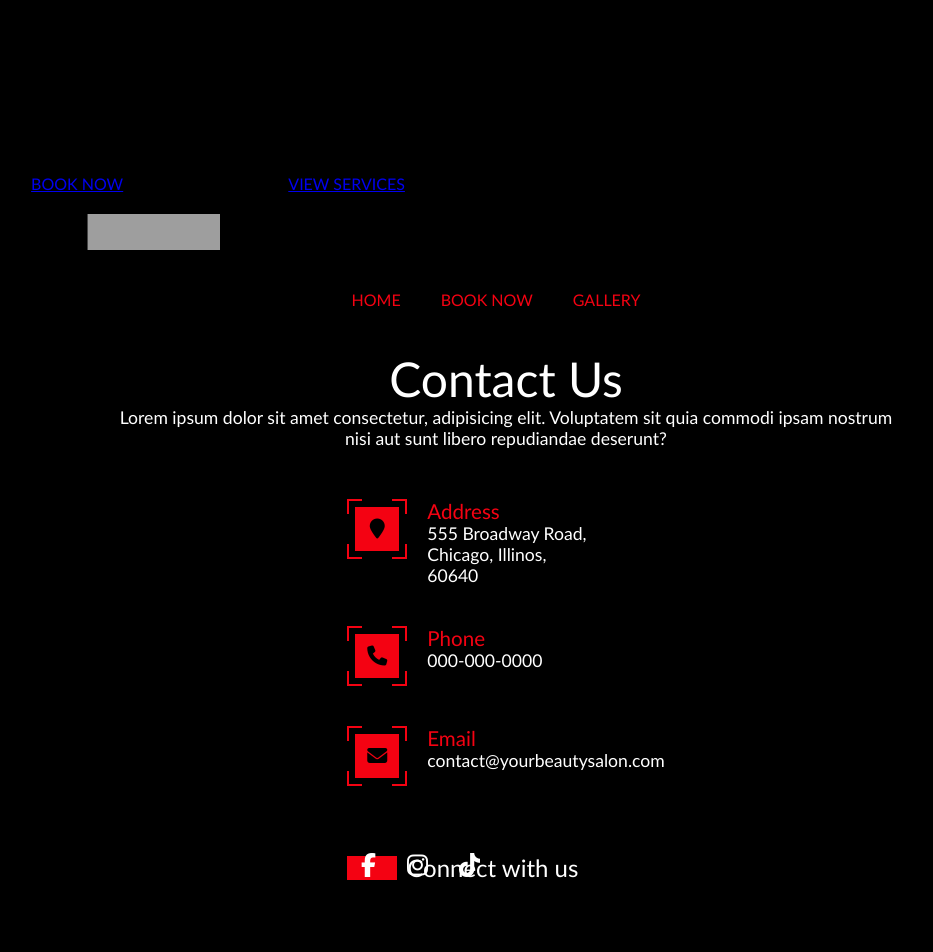
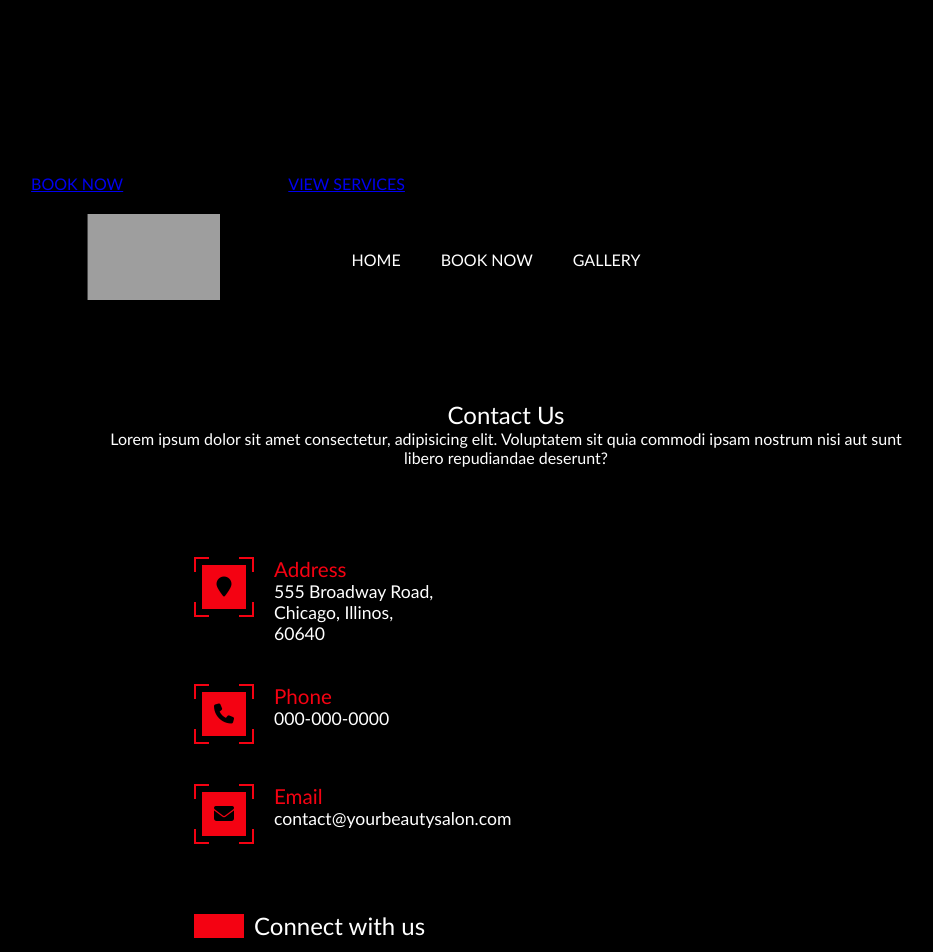
Before and after one commit to VergilKellley/your-beauty-salon, a PHP site: page /about in a window 1280 px wide. Shown: the part 871-1823 px from the top of the page, without its empty margins (134-1067 px from the left). Run offline with PHP 8.4, Linux system fonts and the light colour scheme; data that the repository does not hold is empty; a stand-in replaces the project's code that opens the database connection; some libraries are stand-ins or nearby versions; grey boxes are pictures that could not be loaded.

Commit message:
rearranged social media icons

```diff
--- a/css/contact-form.css
+++ b/css/contact-form.css
@@ -11,14 +11,14 @@ nav {
     z-index: 999;
     display: flex;
     justify-content: center;
-    padding: 2.5em;
+    /* padding: 2.5em; */
     align-items: center;
     gap: 20px;
 }
 
 nav .nav-item a {
     text-decoration: none;
-    color: #F40212;
+    color: #Fff;
 }
 
 .contact {
@@ -29,7 +29,9 @@ nav .nav-item a {
     justify-content: center;
     align-items: center;
     flex-direction: column;
-    background: #000 ;
+    background: #000;
+    z-index: 2;
+    margin-top: 50px;
 }
 
 .contact .contact-content {
@@ -38,14 +40,12 @@ nav .nav-item a {
 }
 
 .contact .contact-content h2 {
-    font-size: 3em;
     color: #fff;
     font-weight: 500;
 }
 
 .contact .contact-content p {
     color: #fff;
-    font-size: 1.1em;
     font-weight: 300;
 }
 
@@ -110,6 +110,16 @@ nav .nav-item a {
     font-size: 1.25em;
 }
 
+.contact-form-send-btn {
+    padding: 8px 17px;
+    font-size: 16px;
+}
+
+.contact-form-send-btn:hover {
+    cursor: pointer;
+    opacity: .5;
+}
+
 .text p {
     word-wrap:break-word;
 }
@@ -142,7 +152,7 @@ nav .nav-item a {
     position: relative;
     display: flex;
     gap: 30px;
-    margin: 20px 0;
+    margin: 70px 0 0 160px;
 }
 
 .contact-container .contactInfo .sci li {
@@ -207,7 +217,6 @@ nav .nav-item a {
 }
 
 .contact-container .contactForm form h2 {
-    font-size: 2em;
     color: #000;
     font-weight: 500;
 }
@@ -228,7 +237,7 @@ nav .nav-item a {
     border: none;
     background: transparent;
     border-bottom: 2px solid #F40212;
-    color: #fff;
+    color: #000;
     outline: none;
     resize: none;
 }
@@ -273,9 +282,6 @@ nav .nav-item a {
         width:55vw !important;
 
     }
-    .contact-container {
-        flex-direction: column;
-    }
 
     .contact-container .contactInfo,
     .contact-container .contactForm {
@@ -293,6 +299,67 @@ nav .nav-item a {
     }
 }
 
+/* @media screen and (max-width: 1350px) {
+    .contact-container {
+        flex-direction: column;
+    }
+} */
+
+@media screen and (max-width: 1350px) {
+
+    .contact-container {
+        flex-direction: column;
+    }
+
+    .contact-container {
+        width: auto;
+    }
+
+    .contact-container .contactInfo, .contact-container .contactForm {
+        display: flex;
+        flex-wrap: wrap;
+    }
+
+    .contact-container .contactInfo {
+        width: 100%;
+        display: flex;
+        flex-direction: column;
+        align-items: flex-start;
+        gap:20px;
+        padding:40px
+    }
+
+    .contact-container .contactInfo .contact-box {
+        flex: 0 0 40%;
+    }
+
+    .contactForm {
+        width:70%;
+    }
+
+    .map-and-message-container {
+        display: flex;
+    }
+
+    .contact-container .contactForm,
+    .contact-container .contactForm form {
+        width:100%;
+    }
+}
+
+@media screen and (max-width: 1350px) {
+    .map-and-message-container {
+        flex-wrap: wrap;
+    }
+}
+
+@media screen and (max-width: 900px) {
+    /* .map {
+        width:95vw !important;
+
+    } */
+}
+
 @media screen and (max-width: 600px) {
 
     .contact .contact-content {
@@ -307,7 +374,13 @@ nav .nav-item a {
 
     .contact-container .contactForm {
         padding: 30px;
-        width: 90vw;
+    }
+}
+
+@media screen and (max-width: 545px) {
+
+    .contact-container .contactInfo .contact-box {
+        flex: 0 0 100%;
     }
 }
 
@@ -319,4 +392,14 @@ nav .nav-item a {
     nav .nav-item a {
         font-size: 16px;
     }
+
+    .contact-container .contactInfo {
+        padding: 40px 0 40px 20px;
+    }
 }
+
+@media screen and (max-width: 365px) {
+    .contact-container .contactInfo {
+        padding-left: 40px;
+    }
+}
```
